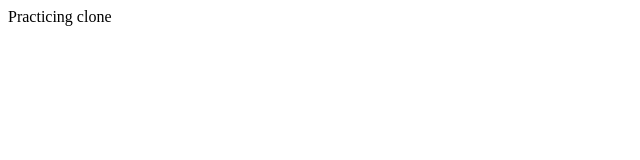
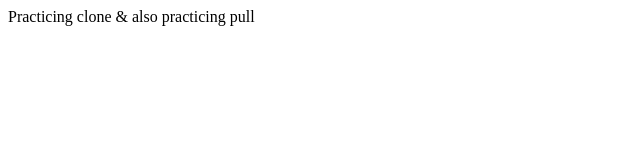
Before and after one commit to HariKrishnan-2000/Clone-demo, a plain HTML site: page indexpractice.html in a window 1280 px wide. Shown: the whole page, without its empty margins (0-640 px from the left). Drawn offline with Linux system fonts and the light colour scheme.

Commit message:
Update indexpractice.html

```diff
--- a/indexpractice.html
+++ b/indexpractice.html
@@ -6,7 +6,7 @@
     <title>Document</title>
 </head>
 <body>
-    Practicing clone
+    Practicing clone & also practicing pull
 
 </body>
 </html>
```
